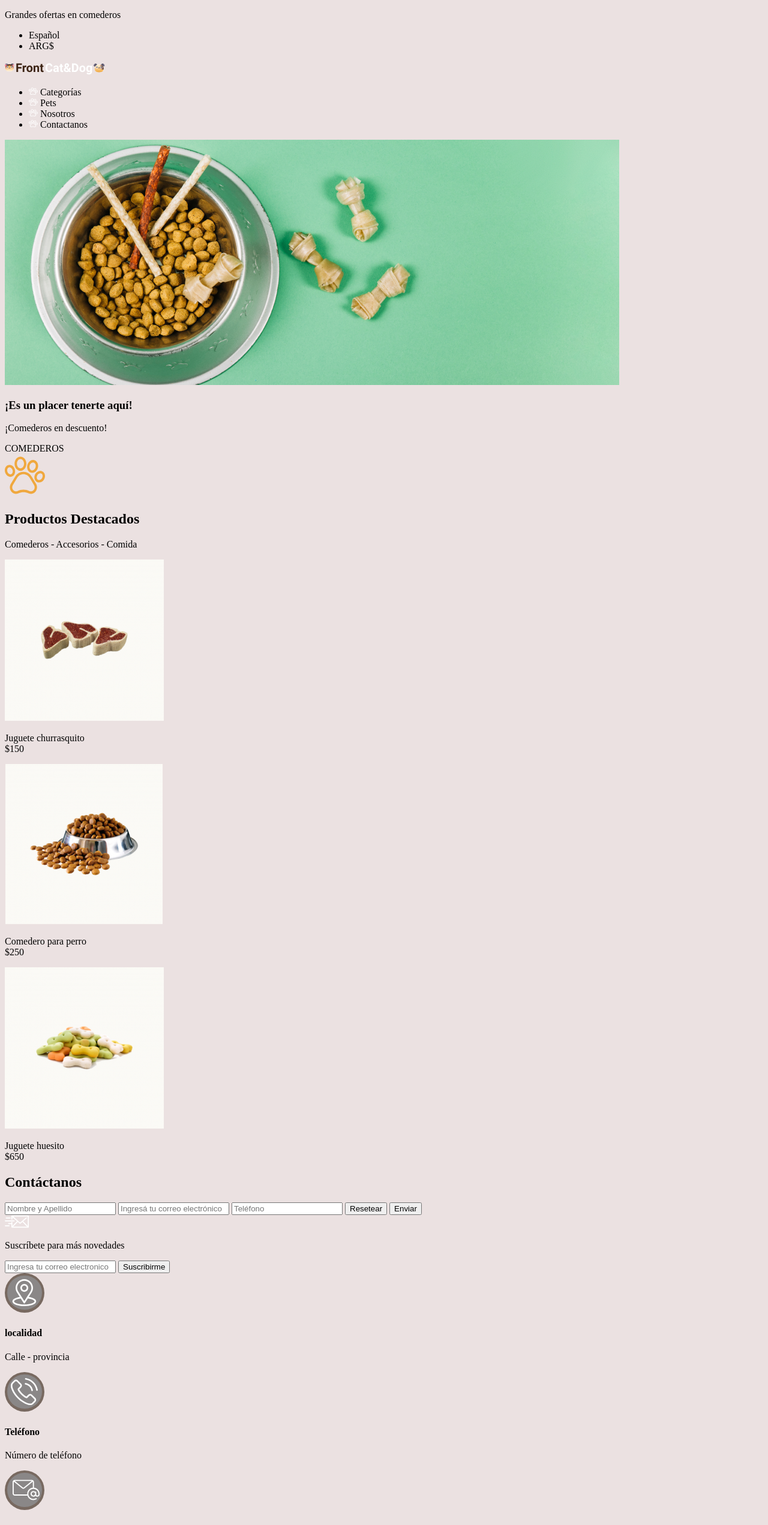
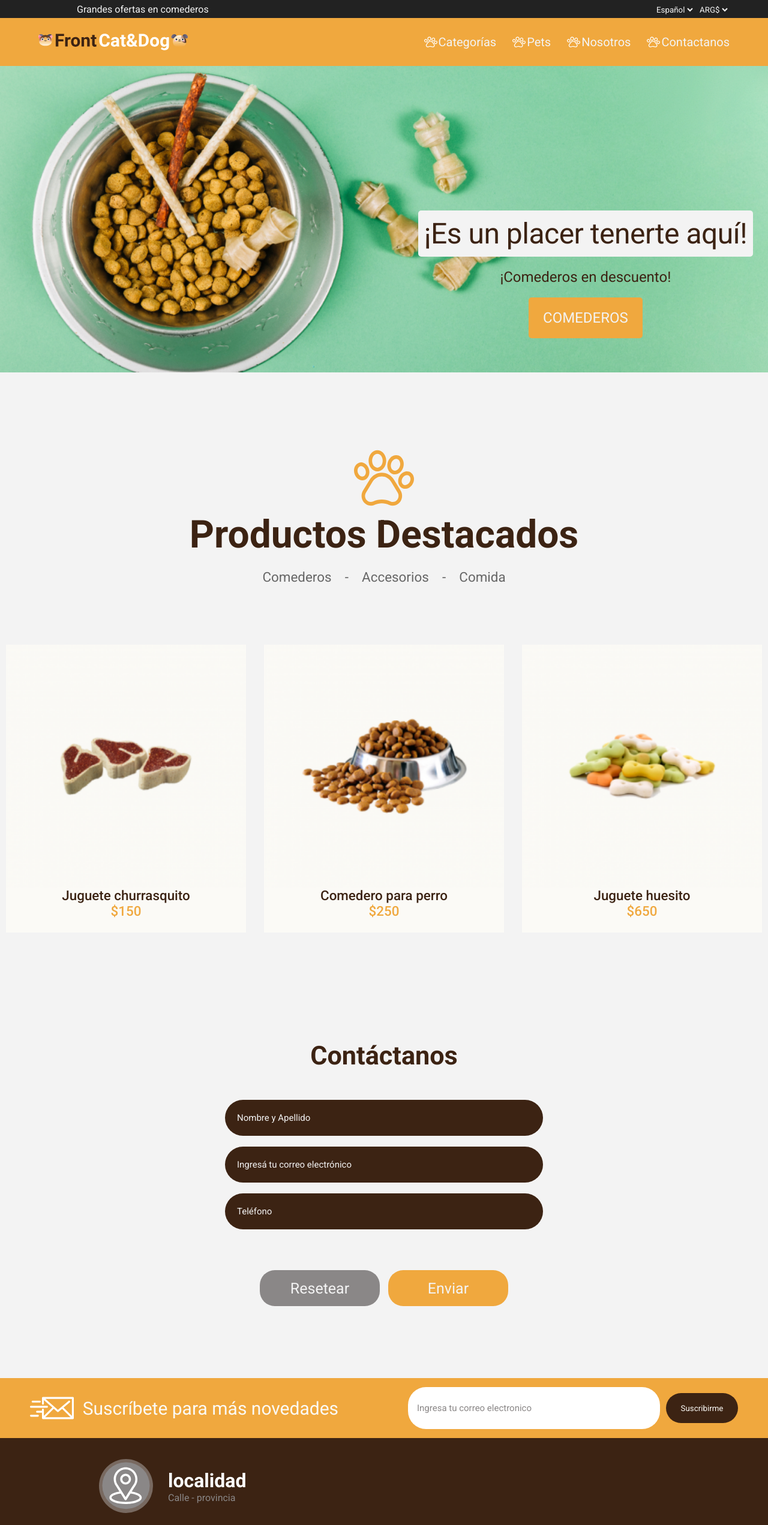
Before and after one commit to JorgeLombana/Petshop, a plain HTML site: page index.html in a window 1280 px wide. Shown: the top 2543 px of the page at 60% size. Drawn offline with Linux system fonts and the light colour scheme.

Commit message:
agregue todos los estilos para deajarlo como en el figma

```diff
--- /dev/null
+++ b/css/style.css
@@ -0,0 +1,320 @@
+@import url('https://fonts.googleapis.com/css2?family=Roboto:wght@100;300;400;500;700;900&display=swap');
+
+* {
+    box-sizing: border-box;
+    margin: 0;
+    padding: 0;
+    font-family: 'Roboto', sans-serif;
+
+}
+
+body {
+    background-color: #F3F3F3;
+    scroll-behavior: smooth;
+}
+
+/* ============================ header ================================= */
+
+/* barra negra */
+header .msj-ofertas-idioma-pais {
+    color: #F3F3F3;
+    height: 30px;
+    display: flex;
+    justify-content: space-between;
+    align-items: center;
+    padding-left: 10%;
+    padding-right: 5%;
+    background: #222222;
+}
+
+header .msj-ofertas-idioma-pais select{
+    border: 0;
+    background-color: transparent;
+    color: #F3F3F3;
+}
+
+/* barra naranja */
+
+.barra-logo-nav {
+    height: 80px;
+    background: #F0A83E;
+    display: flex;
+    justify-content: space-between;
+    align-items: center;
+    padding: 0 5%;
+}
+
+.barra-logo-nav .container-logo {
+    width: 250px;
+}
+
+.barra-logo-nav .container-logo img {
+    width: 100%;
+}
+
+.barra-logo-nav nav ul.lista-nav{
+    display: flex;
+    list-style-type: none;
+    gap: 25px;
+    color: #F3F3F3;
+}
+
+ul.lista-nav li {
+    cursor: pointer;
+    display: flex;
+    align-items: center;
+}
+
+ul.lista-nav li img {
+    margin: 0 2px;
+    width: 22px;
+}
+
+ul.lista-nav li span{
+    font-size: 20px;
+}
+
+/* hero section */
+
+section.hero {
+    position: relative;
+    height: 76.8vh;
+}
+
+section.hero img {
+    position: absolute;
+    width: 100%;
+    height: auto;
+    z-index: -1;
+}
+
+.hero .texto {
+    position: absolute;
+    right: 25px;
+    bottom: 160px;
+    text-align: center;
+}
+
+.hero .texto h2 {
+    letter-spacing: -0.5px;
+    background-color: #F3F3F3;
+    color: #3C2313;
+    font-size: 3rem;
+    font-weight: 400;
+    border-radius: 5px;
+    padding: 10px 10px;
+}
+
+.hero .texto p {
+    color: #3C2313;
+    font-size: 1.5rem;
+    margin: 20px 0;
+    text-align: center;
+}
+
+.hero .texto span {
+cursor: pointer;
+    display: inline-block;
+    color: #F3F3F3;
+    background-color: #F0A83E;
+    border-radius: 5px;
+    font-size: 1.5em;
+    width: 190px;
+    padding: 20px;
+}
+
+section.productos-destacados {
+    text-align: center;
+}
+
+section.productos-destacados .productos {
+    display: flex;
+    justify-content: center;
+    gap: 30px;
+    margin-bottom: 60px;
+}
+
+img[alt="icono-patita"]{
+    width: 100px;
+    margin-top: 20px;
+}
+
+section.productos-destacados h2 {
+    font-size: 4rem;
+    color: #3C2313;
+}
+
+section.productos-destacados p {
+    color: #666666;
+    font-size: 1.4rem;
+    margin: 20px;
+    margin-bottom: 100px;
+}
+
+.productos-destacados .productos > div {
+    background-color: #FBFAF6;
+    width: 400px;
+    height: 480px;
+}
+
+.productos .tarjeta-producto-1 p, .productos .tarjeta-producto-2 p, .productos .tarjeta-producto-3 p{
+    font-weight: 500;
+    color: #3C2313;
+    position: relative;
+    bottom: 25px;
+}
+
+.productos .tarjeta-producto-1 span, .productos .tarjeta-producto-2 span, .productos .tarjeta-producto-3 span{
+    color: #F0A83E;
+}
+
+.productos .tarjeta-producto-1 img, .productos .tarjeta-producto-2 img, .productos .tarjeta-producto-3 img{
+    width: 100%;
+}
+
+.contacto form {
+    display: flex;
+    flex-direction: column;
+    align-items: center;
+    gap: 18px;
+}
+
+.contacto form h2 {
+    color: #3C2313;
+    font-size: 2.7rem;
+    margin-bottom: 30px;
+    margin-top: 120px;
+}
+
+.contacto form input {
+    width: 530px;
+    height: 60px;
+    border-radius: 30px;
+    border: none;
+    background-color: #3C2313;
+    padding-left: 20px;
+}
+
+input::placeholder{
+    color: #F3F3F3;
+    font-size: 15px;
+}
+
+.contacto form .buttons {
+    width: 530px;
+    text-align: center;
+    margin-top: 50px;
+}
+
+form .buttons button {
+    width: 200px;
+    height: 60px;
+    border-radius: 25px;
+    border: none;
+    color: #F3F3F3;
+    background-color: #8A8787;
+    font-size: 25px;
+    cursor: pointer;
+}
+
+form .buttons button:last-child {
+    background-color: #F0A83E;
+    margin-left: 10px;
+}
+
+
+/* =======================footer=========================== */
+
+footer .barra-suscripcion {
+    height: 100px;
+    background-color: #F0A83E;
+    margin-top: 120px;
+    display: flex;
+    justify-content: space-between;
+    padding: 0 50px;
+}
+
+
+footer .barra-suscripcion div {
+    display: flex;
+    align-items: center;
+}
+
+.barra-suscripcion div img {
+    height: 40px;
+}
+
+.barra-suscripcion div p {
+    font-size: 30px;
+    margin-left: 15px;
+    color: #FBFAF6;
+}
+
+.barra-suscripcion div input {
+    height: 70px;
+    width: 420px;
+    border: none;
+    border-radius: 30px;
+    margin-right: 10px;
+}
+
+.barra-suscripcion div input::placeholder {
+    color:  #8A8787;
+    padding-left: 15px;
+}
+
+.barra-suscripcion div button {
+    width: 120px;
+    height: 50px;
+    border-radius: 25px;
+    border: none;
+    background-color: #3C2313;
+    color: #FBFAF6;
+    cursor: pointer;
+}
+
+footer .contacto {
+    display: flex;
+    justify-content: space-between;
+    align-items: center;
+    padding: 0 130px;
+    background-color: #3C2313;
+}
+
+footer .contacto .localidad, footer .contacto .telefono, footer .contacto .correo{
+    display: flex;
+    margin: 35px;
+}
+
+ .contacto .localidad img,  .contacto .telefono img,  .contacto .correo img {
+    width: 90px;
+    margin-right: 25px;
+ }
+
+ .contacto .localidad .texto,  .contacto .telefono .texto,  .contacto .correo .texto {
+    color: #8A8787;
+    display: flex;
+    flex-direction: column;
+    justify-content: center;
+ }
+
+ .contacto .localidad h4,  .contacto .telefono h4,  .contacto .correo h4 {
+    color: white;
+    font-size: 2rem;
+ }
+
+ .contacto .imagen-logo-final {
+    width: 270px;
+ }
+ .contacto .imagen-logo-final img {
+    width: 100%;
+ }
+
+ footer .mensaje-footer {
+    display: flex;
+    align-items: center;
+    justify-content: center;
+    background-color: #222222;
+    color: #FBFAF6;
+    height: 30px;
+ }
--- a/index.html
+++ b/index.html
@@ -5,11 +5,7 @@
 		<meta http-equiv="X-UA-Compatible" content="IE=edge" />
 		<meta name="viewport" content="width= , initial-scale=1.0" />
 		<title>Petshop</title>
-    <style>
-      body {
-        background-color: rgb(235, 225, 225);
-      }
-    </style>
+	    <link rel="stylesheet" href="css/style.css">
 	</head>
 
 	<body>
@@ -17,53 +13,75 @@
 			<!-- Barra negra de ofertas -->
 			<div class="msj-ofertas-idioma-pais">
 				<p>Grandes ofertas en comederos</p>
-        <ul>
-          <li>Español</li>
-          <li>ARG$</li>
-        </ul>
+				<div class="selects">
+                    <select>
+                        <option>Español</option>
+                    </select>
+                    <select>
+                        <option>ARG$</option>
+                    </select>
+                </div>
 			</div>
 
-      <!-- logo -->
+			<!-- barra naranja -->
+            <div class="barra-logo-nav">
+                <div class="container-logo">
                     <img src="img/Logo.svg" alt="logo" />
+                </div>
 
                 <nav>
-        <ul>
+                    <ul class="lista-nav">
                         <li>
-            <img src="img/pawprint 1.svg" alt="icono-huella" /> Categorías
+                            <img src="img/pawprint 1.svg" alt="icono-huella" />
+                            <span>Categorías </span>
                         </li>
-          <li><img src="img/pawprint 1.svg" alt="icono-huella" /> Pets</li>
-          <li><img src="img/pawprint 1.svg" alt="icono-huella" /> Nosotros</li>
                         <li>
-            <img src="img/pawprint 1.svg" alt="icono-huella" /> Contactanos
+                            <img src="img/pawprint 1.svg" alt="icono-huella" />
+                            <span>Pets</span>
+                        </li>
+                        <li>
+                            <img src="img/pawprint 1.svg" alt="icono-huella" />
+                            <span>Nosotros</span>
+
+                        </li>
+                        <li>
+                            <img src="img/pawprint 1.svg" alt="icono-huella" />
+                            <span>Contactanos</span>
                         </li>
                     </ul>
                 </nav>
-    </header>
+            </div>
 
-    <main>
-      <section class="principal">
+            <!-- Hero section -->
+            <section class="hero">
 				<img
-          src="img/bowl-and-pet-daities-on-green-background 1.png"
+					src="img/bowl-and-pet-daities-on-green-background 1.jpg"
 					alt="principal"
 				/>
 
 				<div class="texto">
-          <h3>¡Es un placer tenerte aquí!</h3>
+					<h2>¡Es un placer tenerte aquí!</h2>
 					<p>¡Comederos en descuento!</p>
 					<span>COMEDEROS</span>
 				</div>
 			</section>
 
-      <section class="Productos-destacados">
+		</header>
+
+		<main>
+			<section class="productos-destacados">
 				<img src="img/pawprint p.svg" alt="icono-patita" />
 
 				<h2>Productos Destacados</h2>
 
-        <p>Comederos - Accesorios - Comida</p>
+				<p>Comederos &nbsp; &nbsp;-&nbsp; &nbsp; Accesorios &nbsp; &nbsp;- &nbsp; &nbsp;Comida</p>
 
 				<div class="productos">
 					<div class="tarjeta-producto-1">
-            <img src="img/churrasquito.png" alt="jugete churrasquito" />
+						<img
+							src="img/churrasquito.png"
+							alt="jugete churrasquito"
+						/>
 						<p>
 							Juguete churrasquito <br />
 							<span>$150</span>
@@ -99,8 +117,10 @@
 					/>
 
 					<input type="tel" name="teléfono" placeholder="Teléfono" />
+					<div class="buttons">
 						<button>Resetear</button>
 						<button>Enviar</button>
+					</div>
 				</form>
 			</section>
 		</main>
@@ -149,7 +169,9 @@
 					</div>
 				</div>
 
-        <img src="img/Logo.svg" alt="logo página" />
+				<div class="imagen-logo-final">
+					<img src="img/Logo-blanco.png" alt="logo página" />
+				</div>
 			</div>
 
 			<div class="mensaje-footer">
```
Also changed, not shown: img/Logo-blanco.png (added), img/bowl-and-pet-daities-on-green-background 1.jpg (added), img/bowl-and-pet-daities-on-green-background 1.png (deleted), 1 other file. Lines whose indentation alone changed are shown as unchanged.
